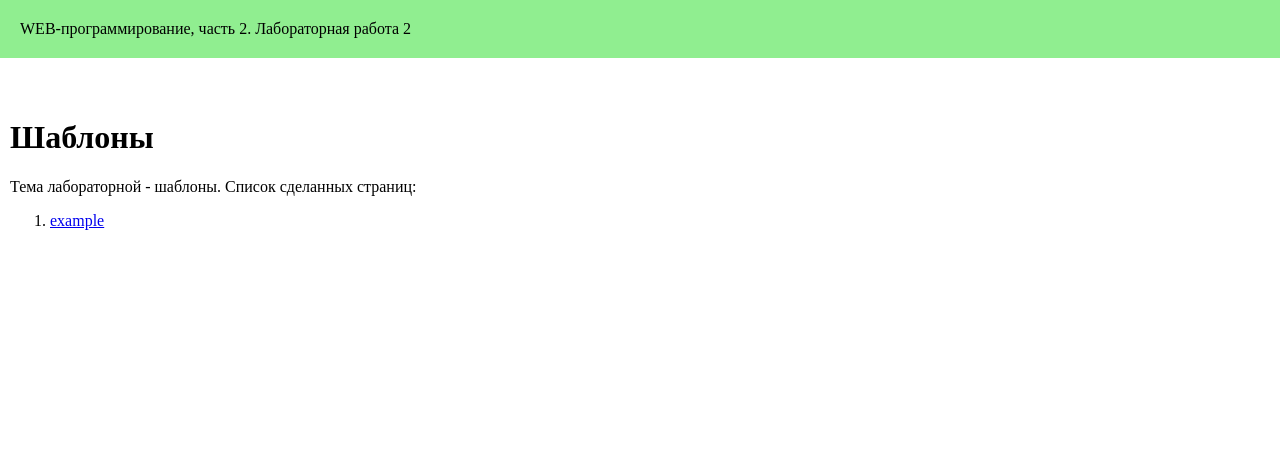
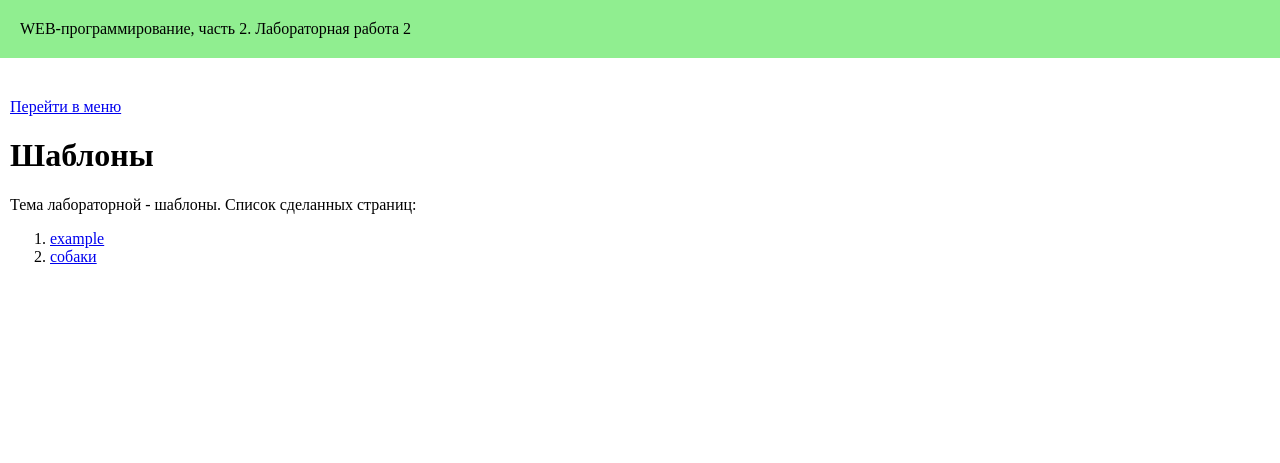
Before and after one commit to AlenaStrelnikova/web-programming-labs-2, a Flask app: page /lab2/ in a window 1280 px wide. Shown: the top 463 px of the page. Run offline with Flask 3, Linux system fonts and the light colour scheme.

Commit message:
Добавлены ссылки

```diff
--- a/app.py
+++ b/app.py
@@ -21,6 +21,7 @@ def menu():
 
         <ol>
             <li><a href="/lab1">Первая лабораторная</a></li>
+            <li><a href="/lab2">Вторая лабораторная</a></li>
         </ol>
 
         <footer>
--- a/templates/base.html
+++ b/templates/base.html
@@ -14,6 +14,7 @@
     </header>
 
     <main>
+        <a href="/menu">Перейти в меню</a>
         {% block main %}{% endblock %}
     </main>
 
--- a/templates/lab2.html
+++ b/templates/lab2.html
@@ -9,5 +9,8 @@
         <li>
             <a href="/lab2/example">example</a>
         </li>
+        <li>
+            <a href="/lab2/dogs">собаки</a>
+        </li>
     </ol>
 {% endblock %}
```
